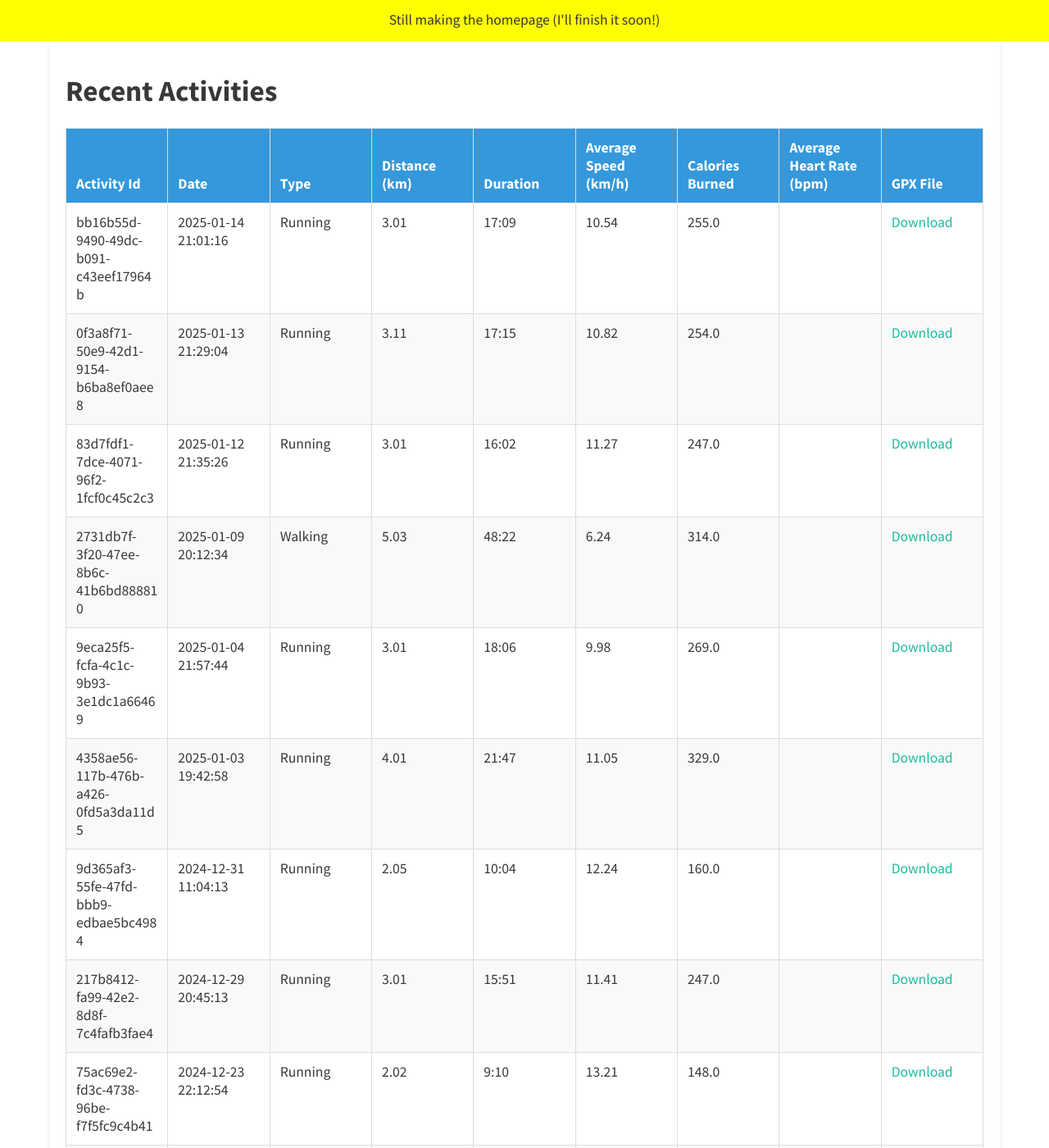
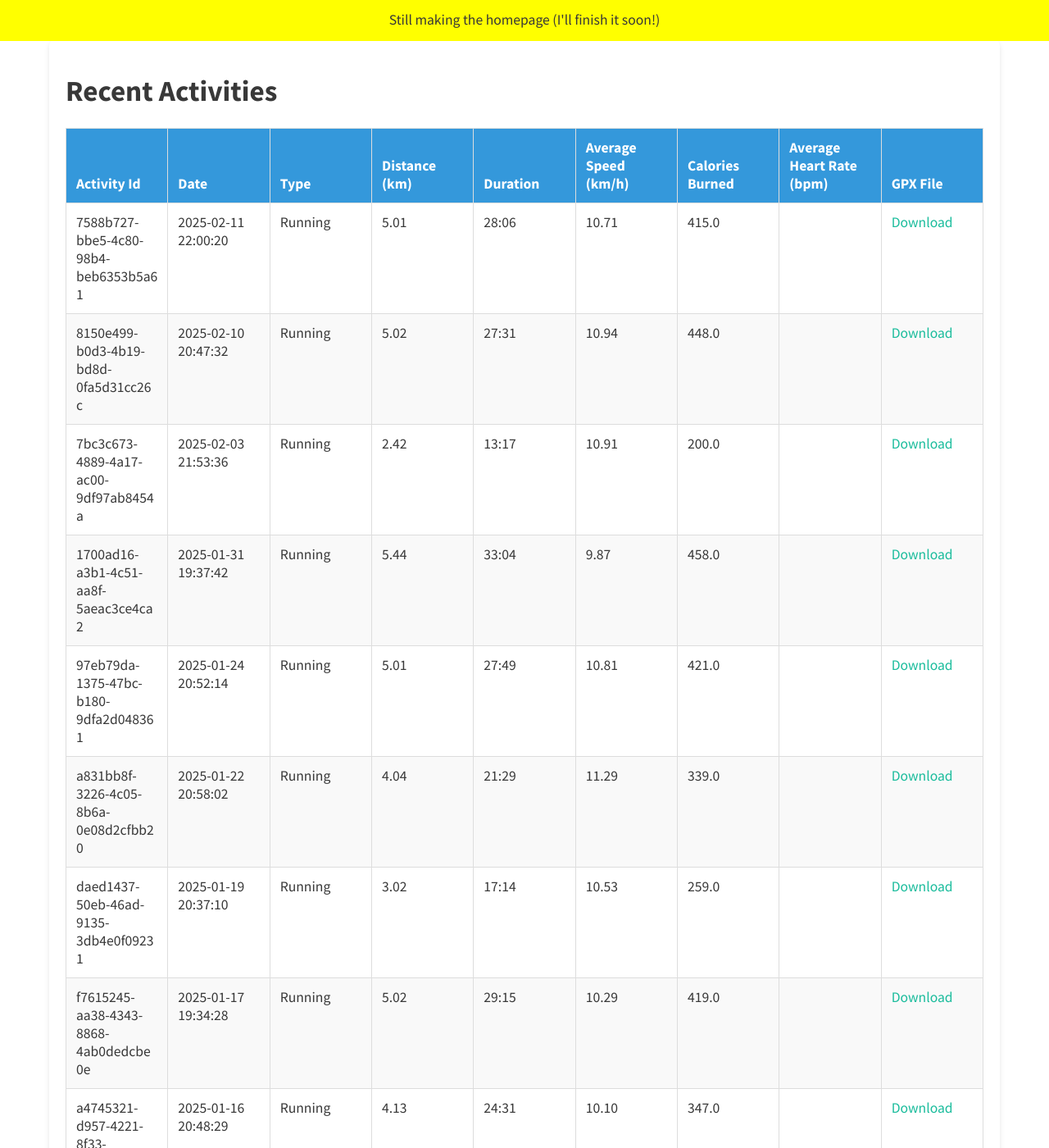
Before and after one commit to dudududukim/dudududukim-expired, a Jekyll site: the page built from dashboard.md, in a window 1280 px wide and 1400 px high, scrolled down 231 px. Shown: the whole window at 82% size. Built offline with Jekyll 4.4.1, drawn with Linux system fonts in a browser that asks for light colours; nearby versions of some CDN libraries.

```diff
--- a/_data/cardioActivities.csv
+++ b/_data/cardioActivities.csv
@@ -1,4 +1,13 @@
 Activity Id,Date,Type,Route Name,Distance (km),Duration,Average Pace,Average Speed (km/h),Calories Burned,Climb (m),Average Heart Rate (bpm),Friend's Tagged,Notes,GPX File
+7588b727-bbe5-4c80-98b4-beb6353b5a61,2025-02-11 22:00:20,Running,,5.01,28:06,5:36,10.71,415.0,37,,"","",2025-02-11-220020.gpx
+8150e499-b0d3-4b19-bd8d-0fa5d31cc26c,2025-02-10 20:47:32,Running,,5.02,27:31,5:29,10.94,448.0,118,,"","",2025-02-10-204732.gpx
+7bc3c673-4889-4a17-ac00-9df97ab8454a,2025-02-03 21:53:36,Running,,2.42,13:17,5:30,10.91,200.0,21,,"","",2025-02-03-215336.gpx
+1700ad16-a3b1-4c51-aa8f-5aeac3ce4ca2,2025-01-31 19:37:42,Running,,5.44,33:04,6:05,9.87,458.0,58,,"","",2025-01-31-193742.gpx
+97eb79da-1375-47bc-b180-9dfa2d048361,2025-01-24 20:52:14,Running,,5.01,27:49,5:33,10.81,421.0,52,,"","",2025-01-24-205214.gpx
+a831bb8f-3226-4c05-8b6a-0e08d2cfbb20,2025-01-22 20:58:02,Running,,4.04,21:29,5:19,11.29,339.0,42,,"","",2025-01-22-205802.gpx
+daed1437-50eb-46ad-9135-3db4e0f09231,2025-01-19 20:37:10,Running,,3.02,17:14,5:42,10.53,259.0,40,,"","",2025-01-19-203710.gpx
+f7615245-aa38-4343-8868-4ab0dedcbe0e,2025-01-17 19:34:28,Running,,5.02,29:15,5:50,10.29,419.0,55,,"","",2025-01-17-193428.gpx
+a4745321-d957-4221-8f33-d35af53d32cf,2025-01-16 20:48:29,Running,,4.13,24:31,5:56,10.10,347.0,44,,"","",2025-01-16-204829.gpx
 bb16b55d-9490-49dc-b091-c43eef17964b,2025-01-14 21:01:16,Running,,3.01,17:09,5:41,10.54,255.0,37,,"","",2025-01-14-210116.gpx
 0f3a8f71-50e9-42d1-9154-b6ba8ef0aee8,2025-01-13 21:29:04,Running,,3.11,17:15,5:33,10.82,254.0,19,,"","",2025-01-13-212904.gpx
 83d7fdf1-7dce-4071-96f2-1fcf0c45c2c3,2025-01-12 21:35:26,Running,,3.01,16:02,5:20,11.27,247.0,16,,"","",2025-01-12-213526.gpx
```
Also changed, not shown: _posts/2025-01-21-CV.md (renamed from _posts/2025-01-21-sample-post.md, +1 -1 lines), _posts/2025-02-11-activities.md (added, +6 -0 lines).
